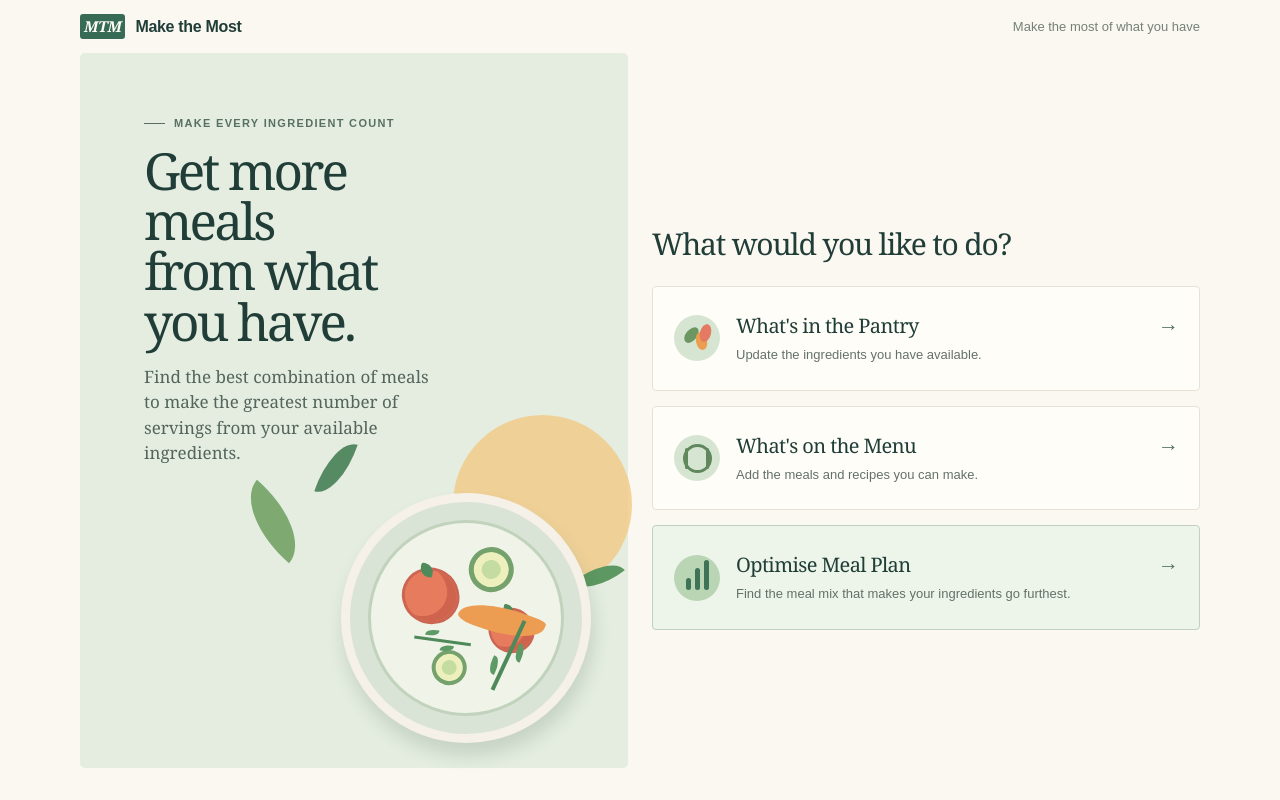
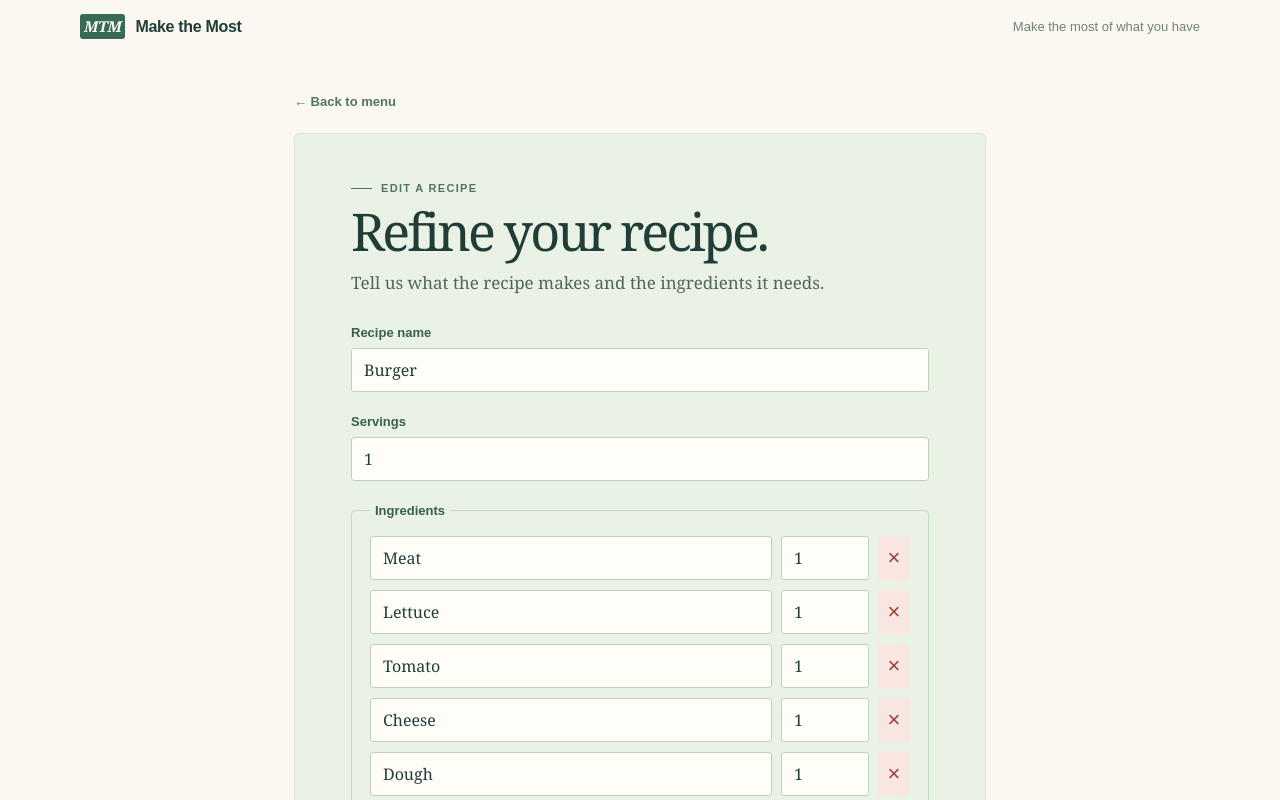
Before and after one commit to RubenFerreiraCA-SA/food-optimiser, an Angular app: page /menu/burger/edit in a window 1280 px wide. Before the commit this address led to /home. Shown: the top 800 px of the page. Built offline with nearby package versions, Linux system fonts and the light colour scheme.

Commit message:
Menu Page added along with menu service that handles the persistence of the menu items as well as a new recipe page

```diff
--- a/src/app/app.routes.ts
+++ b/src/app/app.routes.ts
@@ -3,11 +3,14 @@ import { HomePage } from './pages/home-page/home-page';
 import { PantryPage } from './pages/pantry-page/pantry-page';
 import { MenuPage } from './pages/menu-page/menu-page';
 import { PlannerPage } from './pages/planner-page/planner-page';
+import { NewRecipePage } from './pages/menu-page/new-recipe-page/new-recipe-page';
 
 export const routes: Routes = [
   { path: '', component: HomePage },
   { path: 'home', component: HomePage },
   { path: 'pantry', component: PantryPage },
+  { path: 'menu/new', component: NewRecipePage },
+  { path: 'menu/:id/edit', component: NewRecipePage },
   { path: 'menu', component: MenuPage },
   { path: 'planner', component: PlannerPage },
   { path: '**', redirectTo: 'home' },
--- /dev/null
+++ b/src/app/services/menu.service.ts
@@ -0,0 +1,123 @@
+import { Injectable, computed, signal } from '@angular/core';
+
+export interface RecipeIngredient {
+  name: string;
+  quantity: number;
+}
+export interface Recipe {
+  id: string;
+  name: string;
+  servings: number;
+  ingredients: RecipeIngredient[];
+}
+
+const DEFAULT_RECIPES: Recipe[] = [
+  {
+    id: 'burger',
+    name: 'Burger',
+    servings: 1,
+    ingredients: [
+      { name: 'Meat', quantity: 1 },
+      { name: 'Lettuce', quantity: 1 },
+      { name: 'Tomato', quantity: 1 },
+      { name: 'Cheese', quantity: 1 },
+      { name: 'Dough', quantity: 1 },
+    ],
+  },
+  {
+    id: 'pie',
+    name: 'Pie',
+    servings: 1,
+    ingredients: [
+      { name: 'Dough', quantity: 2 },
+      { name: 'Meat', quantity: 2 },
+    ],
+  },
+  {
+    id: 'sandwich',
+    name: 'Sandwich',
+    servings: 1,
+    ingredients: [
+      { name: 'Dough', quantity: 1 },
+      { name: 'Cucumber', quantity: 1 },
+    ],
+  },
+  {
+    id: 'pasta',
+    name: 'Pasta',
+    servings: 2,
+    ingredients: [
+      { name: 'Dough', quantity: 2 },
+      { name: 'Tomato', quantity: 1 },
+      { name: 'Cheese', quantity: 2 },
+      { name: 'Meat', quantity: 1 },
+    ],
+  },
+  {
+    id: 'salad',
+    name: 'Salad',
+    servings: 3,
+    ingredients: [
+      { name: 'Lettuce', quantity: 2 },
+      { name: 'Tomato', quantity: 2 },
+      { name: 'Cucumber', quantity: 1 },
+      { name: 'Cheese', quantity: 2 },
+      { name: 'Olives', quantity: 1 },
+    ],
+  },
+  {
+    id: 'pizza',
+    name: 'Pizza',
+    servings: 4,
+    ingredients: [
+      { name: 'Dough', quantity: 3 },
+      { name: 'Tomato', quantity: 2 },
+      { name: 'Cheese', quantity: 3 },
+      { name: 'Olives', quantity: 1 },
+    ],
+  },
+];
+
+@Injectable({ providedIn: 'root' })
+export class MenuService {
+  private readonly storageKey = 'make-the-most-menu';
+  private readonly recipeState = signal<Recipe[]>(this.readRecipes());
+  readonly recipes = computed(() => this.recipeState());
+
+  add(recipe: Omit<Recipe, 'id'>): void {
+    this.update([...this.recipeState(), { ...recipe, id: crypto.randomUUID() }]);
+  }
+
+  find(id: string): Recipe | undefined {
+    return this.recipeState().find((recipe) => recipe.id === id);
+  }
+
+  updateRecipe(id: string, recipe: Omit<Recipe, 'id'>): void {
+    this.update(
+      this.recipeState().map((current) => (current.id === id ? { ...recipe, id } : current)),
+    );
+  }
+
+  remove(id: string): void {
+    this.update(this.recipeState().filter((recipe) => recipe.id !== id));
+  }
+
+  reset(): void {
+    this.update(
+      DEFAULT_RECIPES.map((recipe) => ({ ...recipe, ingredients: [...recipe.ingredients] })),
+    );
+  }
+
+  private readRecipes(): Recipe[] {
+    try {
+      const saved = localStorage.getItem(this.storageKey);
+      return saved ? JSON.parse(saved) : DEFAULT_RECIPES;
+    } catch {
+      return DEFAULT_RECIPES;
+    }
+  }
+  private update(recipes: Recipe[]): void {
+    this.recipeState.set(recipes);
+    localStorage.setItem(this.storageKey, JSON.stringify(recipes));
+  }
+}
```
